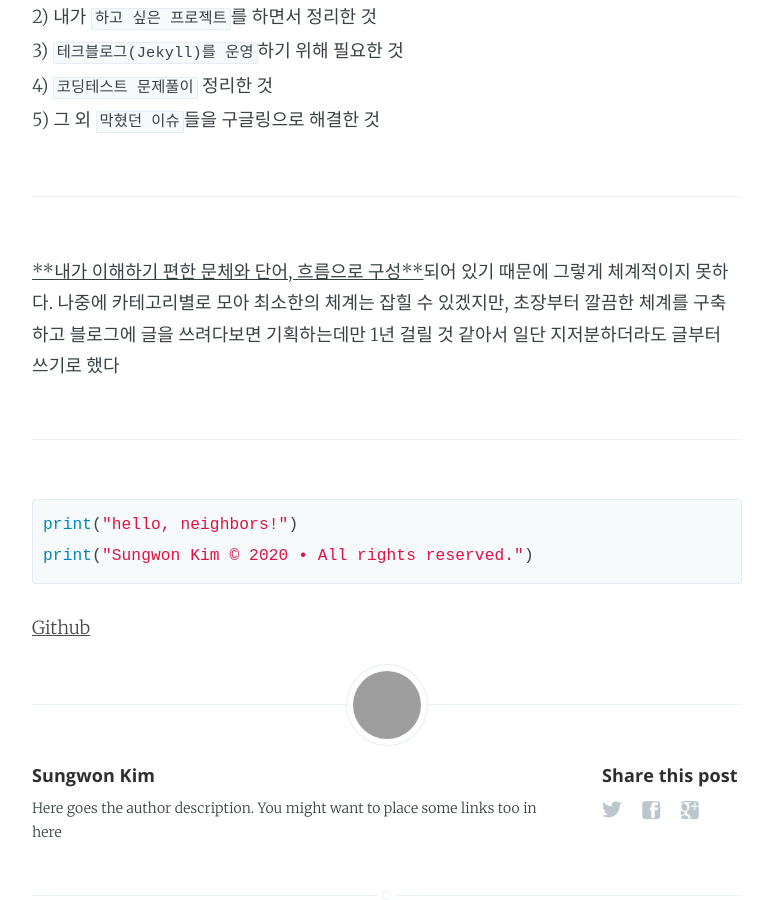
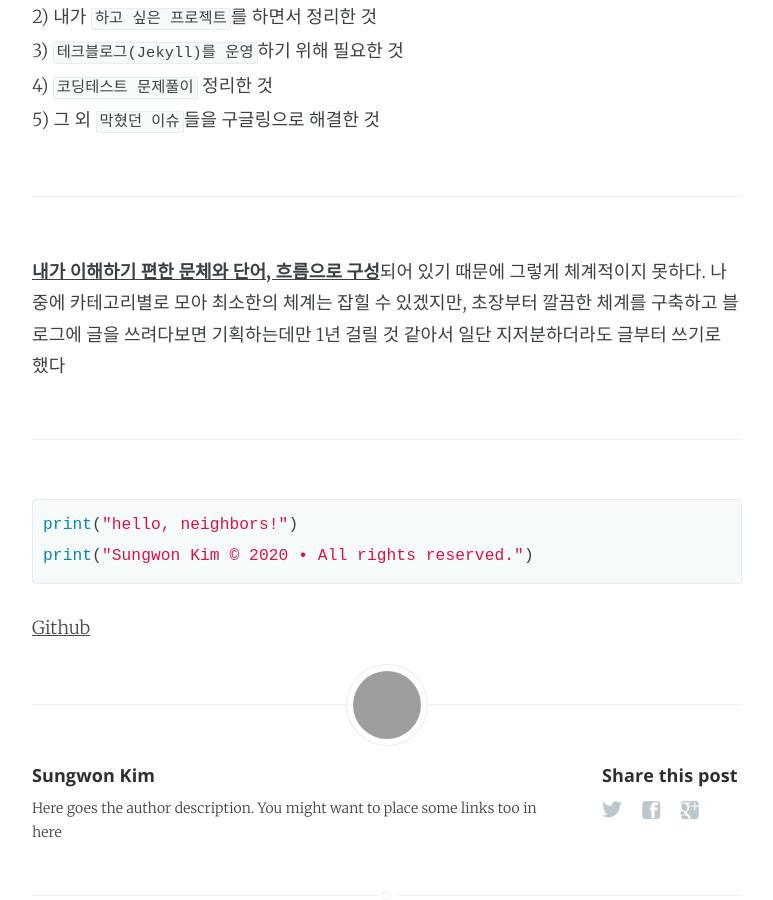
Before and after one commit to kpiswon/kpiswon.github.io, a Jekyll site: the page built from _posts/2020-08-19-introducing.markdown, in a window 1280 px wide and 900 px high, scrolled down 474 px. Shown: the whole window, without its empty margins (253-1026 px from the left). Built offline with Jekyll 4.4.1, drawn with Linux system fonts in a browser that asks for light colours; grey boxes are pictures that could not be loaded.

```diff
--- a/_posts/2020-08-19-introducing.markdown
+++ b/_posts/2020-08-19-introducing.markdown
@@ -19,7 +19,7 @@ categories: 일반
 
 ---
 
-<u>**내가 이해하기 편한 문체와 단어, 흐름으로 구성**</u>되어 있기 때문에 그렇게 체계적이지 못하다.
+**<u>내가 이해하기 편한 문체와 단어, 흐름으로 구성</u>**되어 있기 때문에 그렇게 체계적이지 못하다.
 나중에 카테고리별로 모아 최소한의 체계는 잡힐 수 있겠지만, 초장부터 깔끔한 체계를 구축하고 블로그에 글을 쓰려다보면
 기획하는데만 1년 걸릴 것 같아서 일단 지저분하더라도 글부터 쓰기로 했다
 
```
